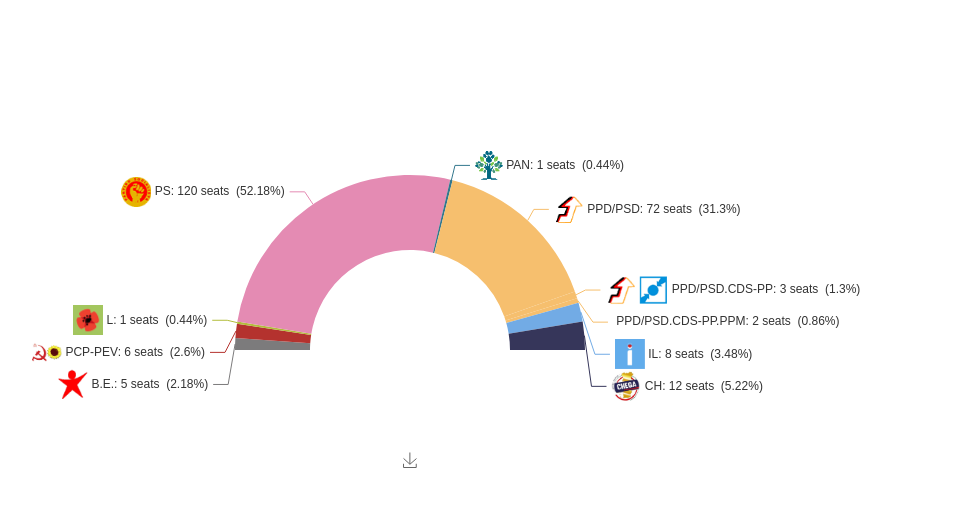
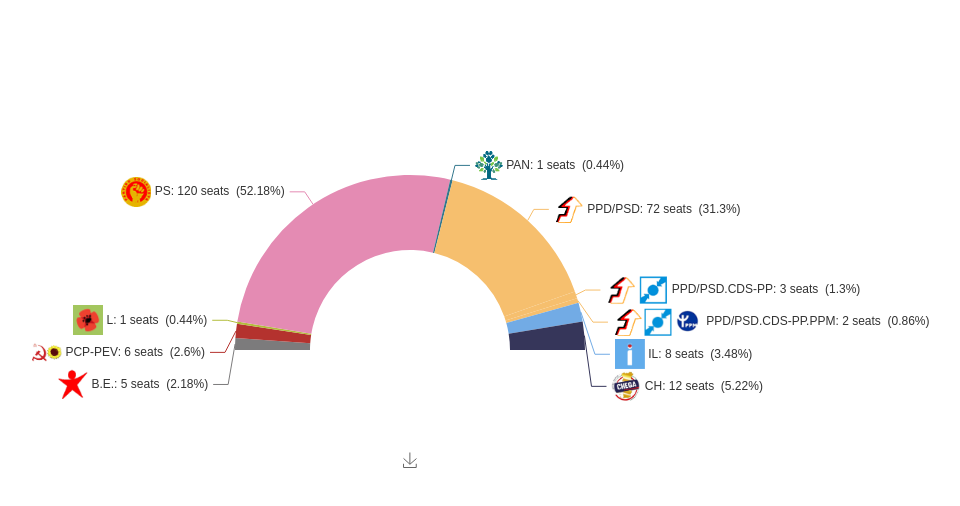
Before and after one commit to dmateusp/dmateusp.github.io, a website built with webpack: page dist/portuguese-2022-elections/index.html in a window 1280 px wide. Shown: the whole page, without its empty margins (230-1190 px from the left). Built offline with nearby package versions, Linux system fonts and the light colour scheme.

Commit message:
Fix one of the logos not showing up

```diff
--- a/src/portuguese_2022_elections/data/party_to_logo.json
+++ b/src/portuguese_2022_elections/data/party_to_logo.json
@@ -52,7 +52,7 @@
     "height": 30,
     "align": "left",
     "backgroundColor": {
-      "image": "./images/ppdpsdcdsppppm-logo.png"
+      "image": "./images/ppdpsdcdsppppm-logo.gif"
     }
   },
   "il": {
```
Also changed, not shown: dist/portuguese-2022-elections/index.html.
